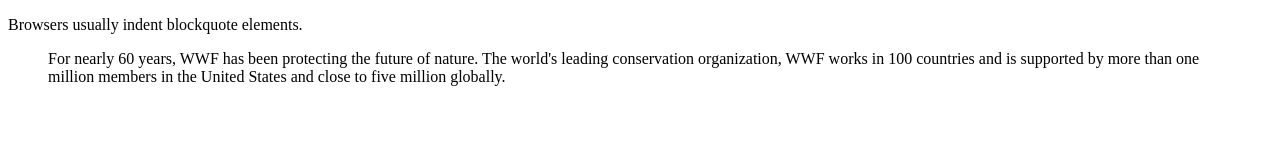
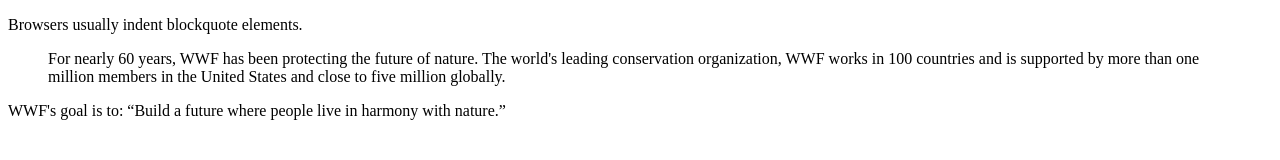
Before and after one commit to Commandorabu/html1-codesandbox, a website: page html1/3.html in a window 1280 px wide. Drawn offline with Linux system fonts and the light colour scheme.

Commit message:
Update 3.html

```diff
--- a/html1/3.html
+++ b/html1/3.html
@@ -8,5 +8,7 @@
 For nearly 60 years, WWF has been protecting the future of nature. The world's leading conservation organization, WWF works in 100 countries and is supported by more than one million members in the United States and close to five million globally.
 </blockquote>
 
+<p>WWF's goal is to: <q>Build a future where people live in harmony with nature.</q></p>
+
 </body>
 </html>
```
